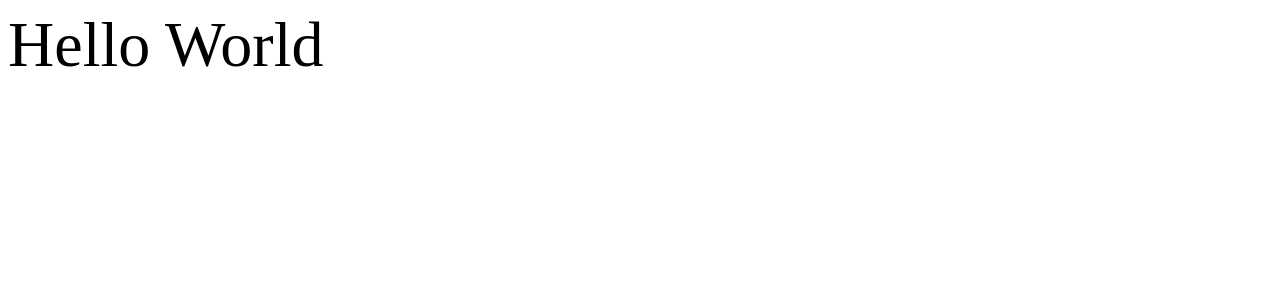
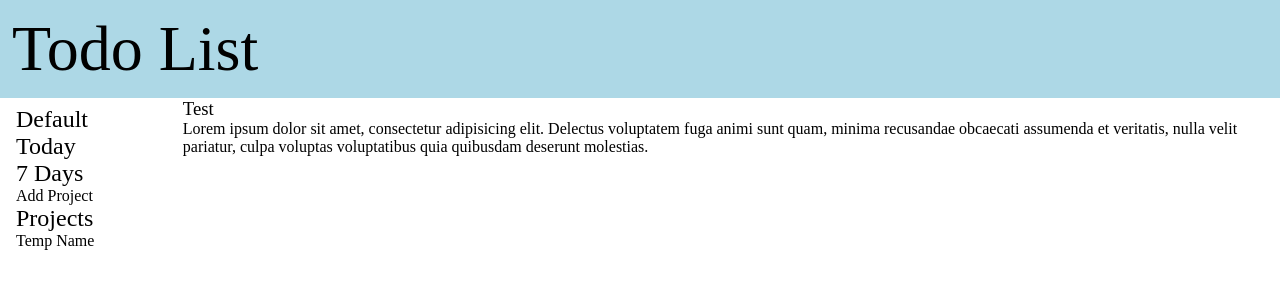
Before and after one commit to pigmentsandcode/odin-todo-list, a website built with webpack: page src/template.html in a window 1280 px wide. Built offline with nearby package versions, Linux system fonts and the light colour scheme.

Commit message:
Init html structure and css

```diff
--- a/src/styles.css
+++ b/src/styles.css
@@ -1,3 +1,47 @@
-body {
-  font-size: 64px;
+html {
+  box-sizing: border-box;
+  font-size: 16px;
 }
+
+*,
+*:before,
+*:after {
+  box-sizing: inherit;
+}
+
+body,
+h1,
+h2,
+h3,
+h4,
+h5,
+h6,
+p,
+ol,
+ul {
+  margin: 0;
+  padding: 0;
+  font-weight: normal;
+}
+
+ol,
+ul {
+  list-style: none;
+}
+
+header {
+  font-size: 2rem;
+  background-color: lightblue;
+  padding: 0.75rem;
+}
+
+main {
+  display: grid;
+  grid-template-columns: 1fr 6fr;
+}
+
+/*  Sidebar Navigation  */
+nav {
+  padding-left: 1rem;
+  padding-top: 0.5rem;
+}
--- a/src/template.html
+++ b/src/template.html
@@ -6,6 +6,35 @@
     <title>Todo List</title>
   </head>
   <body>
-    Hello World
+    <header><h1 class="app-name">Todo List</h1></header>
+    <main>
+      <nav>
+        <ul class="nav-list">
+          <li class="nav-item"><h2 class="nav-title">Default</h2></li>
+          <li class="nav-item"><h2 class="nav-title">Today</h2></li>
+          <li class="nav-item"><h2 class="nav-title">7 Days</h2></li>
+          <li class="nav-item">
+            <div class="nav-link" data-id="new-project">
+              <span class="new-project-text">Add Project</span>
+            </div>
+          </li>
+          <li class="nav-item">
+            <h2 class="nav-title">Projects</h2>
+            <ul class="projects-list">
+              <li class="nav-project-item" data-id="project-id">Temp Name</li>
+            </ul>
+          </li>
+        </ul>
+      </nav>
+      <section id="main-content">
+        <h3 class="test-h3">Test</h3>
+        <p class="test-p">
+          Lorem ipsum dolor sit amet, consectetur adipisicing elit. Delectus
+          voluptatem fuga animi sunt quam, minima recusandae obcaecati assumenda
+          et veritatis, nulla velit pariatur, culpa voluptas voluptatibus quia
+          quibusdam deserunt molestias.
+        </p>
+      </section>
+    </main>
   </body>
 </html>
```
